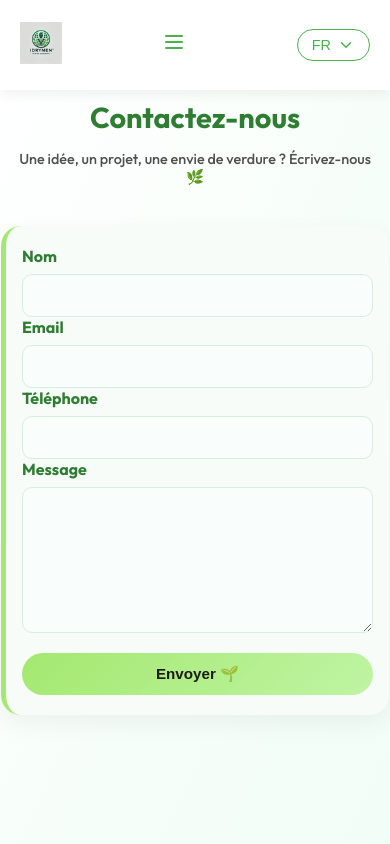
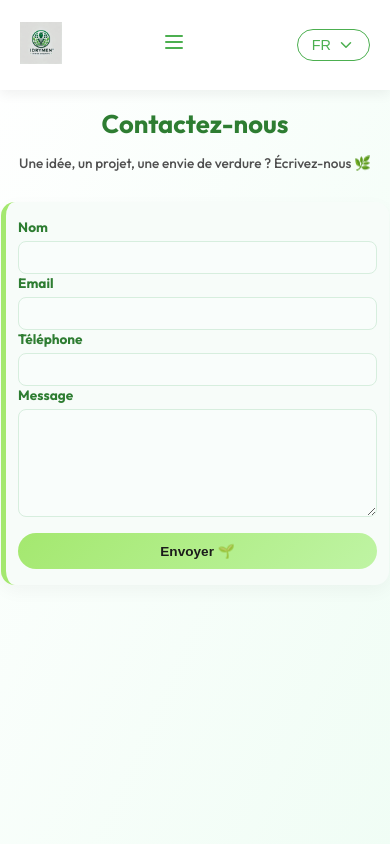
Before and after one commit to azzedineh27/GoGrow, a React (Vite) app: page /contact in a window 390 px wide. Shown: the top 844 px of the page. Built offline with nearby package versions, Linux system fonts and the light colour scheme; grey boxes are pictures that could not be loaded; a web font is replaced by a local one.

Commit message:
avancée responsive bugs

```diff
--- a/src/pages/Services.jsx
+++ b/src/pages/Services.jsx
@@ -17,9 +17,9 @@ const Services = () => {
     <main>
       <ServicesHeader />
       <ServicesOffres />
+      <PlantesCarousel/>
       <ServicesProcessus />
       <ServicesInterventions />
-      <PlantesCarousel/>
     </main>
   );
 };
--- a/src/styles/Contact.css
+++ b/src/styles/Contact.css
@@ -137,52 +137,78 @@ textarea {
 }
 
 @media (max-width: 768px) {
+  .contact-page {
+    padding-top: 90px;
+    padding-bottom: 40px;
+  }
+
+  .contact-header {
+    margin-bottom: 30px;
+  }
+
   .contact-header h1 {
-    font-size: 2rem;
-    margin-bottom: 8px;
+    font-size: 1.85rem;
+    margin-bottom: 6px;
   }
 
   .contact-header p {
-    font-size: 0.95rem;
-    padding: 0 10px;
+    font-size: 0.9rem;
+    padding: 0 12px;
   }
 
   .contact-form {
     width: 100%;
-    max-width: 90%;
-    padding: 24px 18px;
-    margin: 0 auto;
-    box-shadow: 0 8px 24px rgba(0,0,0,0.05);
+    max-width: 92%;
+    padding: 18px 14px;
+    border-radius: 14px;
+    box-shadow: 0 6px 18px rgba(0,0,0,0.04);
+  }
+
+  .form-group label {
+    font-size: 0.85rem;
+    margin-bottom: 5px;
   }
 
   .form-group input,
   .form-group textarea {
-    padding: 12px;
-    font-size: 0.95rem;
+    padding: 9px 10px;
+    font-size: 0.85rem;
+    border-radius: 8px;
+  }
+
+  textarea {
+    min-height: 90px;
   }
 
   .submit-btn {
+    font-size: 0.85rem;
+    padding: 10px 14px;
     width: 100%;
-    font-size: 0.95rem;
-    padding: 12px;
+    border-radius: 30px;
   }
 }
 
 @media (max-width: 480px) {
   .contact-header h1 {
-    font-size: 1.8rem;
+    font-size: 1.6rem;
   }
 
   .contact-header p {
-    font-size: 0.9rem;
+    font-size: 0.85rem;
   }
 
   .contact-form {
-    padding: 20px 16px;
+    padding: 16px 12px;
+  }
+
+  .form-group input,
+  .form-group textarea {
+    padding: 8px 9px;
+    font-size: 0.82rem;
   }
 
   .submit-btn {
-    padding: 12px 20px;
-    font-size: 0.9rem;
+    padding: 9px 12px;
+    font-size: 0.82rem;
   }
 }
--- a/src/styles/DevisForm.css
+++ b/src/styles/DevisForm.css
@@ -207,29 +207,82 @@ body {
   to { opacity: 1; transform: scale(1); }
 }
 
-/* Responsive */
 @media (max-width: 768px) {
   .devis-page {
-    padding: 60px 16px;
+    padding: 50px 12px;
   }
 
   .devis-form {
-    max-width: 100%;
-    padding: 20px 16px;
+    max-width: 95%;
+    padding: 16px 12px;
+    margin-top: 30px; /* espace avant le titre */
+    border-radius: 16px;
   }
 
   .devis-form h2 {
-    font-size: 1.5rem;
+    font-size: 1.4rem;
+    margin-bottom: 14px;
   }
 
+  .devis-form label {
+    font-size: 0.85rem;
+    margin-bottom: 4px;
+  }
+
+  .devis-form input,
+  .devis-form select {
+    padding: 8px 10px;
+    font-size: 0.85rem;
+    margin-bottom: 12px;
+    border-radius: 8px;
+  }
+
+  .plant-select {
+    gap: 10px;
+    margin-top: 8px;
+  }
+
+  .plant-item {
+    flex-direction: column;
+    align-items: flex-start;
+    gap: 6px;
+    padding: 10px 12px;
+  }
+
+  .plant-item span {
+    font-size: 0.85rem;
+  }
+
+  .qty-controls {
+    width: 100%;
+    justify-content: space-between;
+  }
+
+  .qty-controls button {
+    padding: 4px 10px;
+    font-size: 0.85rem;
+  }
+
+  .qty-controls span {
+    font-size: 0.85rem;
+  }
+
+  .submit-btn {
+    font-size: 0.9rem;
+    padding: 10px 16px;
+    margin-top: 16px;
+  }
+
+  /* ✅ Sidebar récap mobile */
   .devis-sidebar {
+    position: fixed;
     top: auto;
     bottom: 0;
     width: 100%;
     height: auto;
     border-left: none;
     border-top: 3px solid #A4E86F;
-    padding: 20px 16px;
+    padding: 18px 14px;
     transform: translateY(100%);
     border-radius: 20px 20px 0 0;
     box-shadow: 0 -4px 20px rgba(0, 0, 0, 0.08);
@@ -239,19 +292,70 @@ body {
     transform: translateY(0%);
   }
 
+  .devis-sidebar h3 {
+    font-size: 1.2rem;
+    margin-bottom: 12px;
+  }
+
+  .devis-sidebar p,
+  .devis-sidebar ul li {
+    font-size: 0.85rem;
+  }
+
+  .devis-sidebar .total {
+    font-size: 1rem;
+  }
+
+  .confirmation {
+    font-size: 0.85rem;
+  }
+
+  /* ✅ Bouton toggle */
   .toggle-sidebar-btn {
-    bottom: 90px;
+    bottom: 95px;
     top: auto;
-    right: 16px;
+    right: 14px;
+    font-size: 0.85rem;
+    padding: 6px 12px;
+    border-radius: 16px;
   }
 }
 
 @media (max-width: 480px) {
   .devis-form h2 {
-    font-size: 1.4rem;
+    font-size: 1.3rem;
+  }
+
+  .devis-form input,
+  .devis-form select {
+    font-size: 0.8rem;
+    padding: 7px 10px;
+  }
+
+  .plant-item span {
+    font-size: 0.8rem;
+  }
+
+  .qty-controls span {
+    font-size: 0.8rem;
+  }
+
+  .submit-btn {
+    font-size: 0.85rem;
+    padding: 10px 12px;
   }
 
   .devis-sidebar h3 {
-    font-size: 1.2rem;
+    font-size: 1.1rem;
+  }
+
+  .devis-sidebar p,
+  .devis-sidebar ul li {
+    font-size: 0.8rem;
+  }
+
+  .toggle-sidebar-btn {
+    font-size: 0.8rem;
+    padding: 5px 10px;
   }
 }
--- a/src/styles/PlantesCarousel.css
+++ b/src/styles/PlantesCarousel.css
@@ -1,27 +1,25 @@
 .plantes-carousel {
-  min-height: 80vh;
-  background: linear-gradient(to right, #e8fbf1, #ffffff);
+  /* min-height: 80vh; ⛔ Supprimé */
   display: flex;
   flex-direction: column;
   align-items: center;
-  justify-content: center;
   font-family: 'DM Sans', sans-serif;
   overflow: hidden;
   position: relative;
-  padding: 30px 20px;
+  padding: 30px 20px 80px;
   text-align: center;
+  gap: 40px; /* ajoute un écart naturel entre éléments */
 }
 
 .carousel-title {
   font-size: 2.2rem;
   color: #2e7d32;
-  margin-bottom: 12px;
+  margin-bottom: 8px;
 }
 
 .carousel-subtitle {
   font-size: 1rem;
   color: #4f4f4f;
-  margin-bottom: 100px;
   max-width: 600px;
 }
 
```
